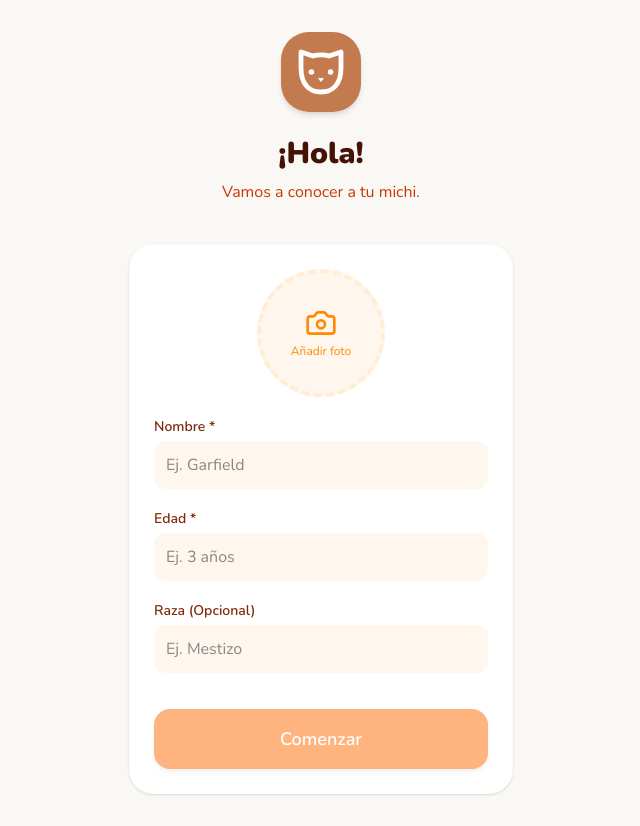
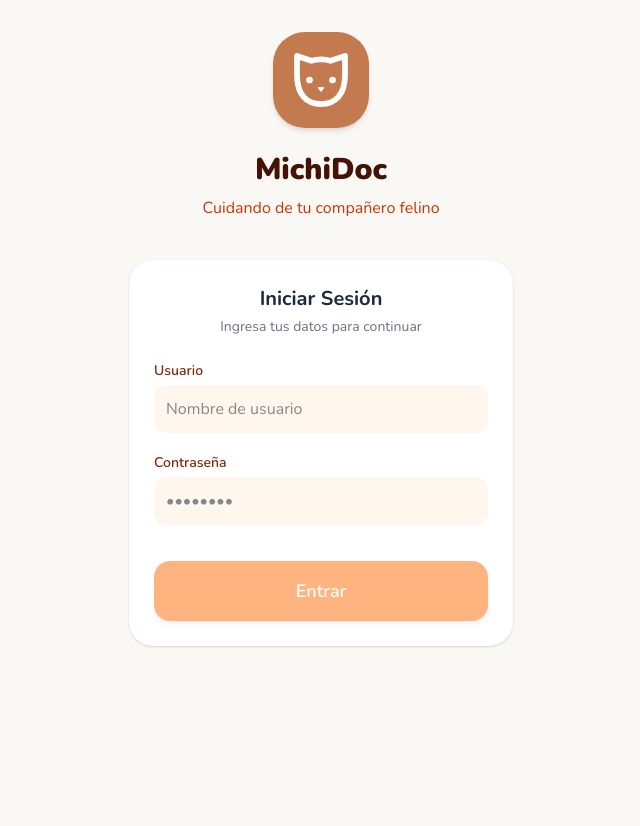
Before and after one commit to marcogugliandolo/michidoc, a React (Vite) app: page / in a window 1280 px wide. Shown: the whole page, without its empty margins (319-959 px from the left). After the commit the page ends 800 px from the top, so only its background shows below. Built offline with nearby package versions, Linux system fonts and the light colour scheme.

Commit message:
feat: add authentication and improve UI labels
Implement authentication layer to gate access and update camera prompt text to explicitly mention gallery access for better user guidance.

```diff
--- a/src/App.tsx
+++ b/src/App.tsx
@@ -1,6 +1,7 @@
 import { useEffect, useState } from 'react';
 import { CatProfile, HistoryRecord, PainResult, BCSResult } from './types';
-import { getProfile, saveProfile, getHistory, addHistoryRecord, clearData } from './db';
+import { getProfile, saveProfile, getHistory, addHistoryRecord, clearData, getAuthState, setAuthState } from './db';
+import { Login } from './components/Login';
 import { ProfileSetup } from './components/ProfileSetup';
 import { Home } from './components/Home';
 import { PainCheck } from './components/PainCheck';
@@ -9,6 +10,7 @@ import { History as HistoryView } from './components/History';
 import { Loader2 } from 'lucide-react';
 
 export default function App() {
+  const [isAuthenticated, setIsAuthenticated] = useState(false);
   const [profile, setProfile] = useState<CatProfile | null>(null);
   const [history, setHistory] = useState<HistoryRecord[]>([]);
   const [loading, setLoading] = useState(true);
@@ -16,14 +18,28 @@ export default function App() {
 
   useEffect(() => {
     async function loadData() {
-      const p = await getProfile();
-      const h = await getHistory();
-      setProfile(p);
-      setHistory(h);
+      const auth = await getAuthState();
+      setIsAuthenticated(auth);
+
+      if (auth) {
+        const p = await getProfile();
+        const h = await getHistory();
+        setProfile(p);
+        setHistory(h);
+      }
       setLoading(false);
     }
     loadData();
   }, []);
+
+  const handleLogin = async () => {
+    await setAuthState(true);
+    setIsAuthenticated(true);
+    const p = await getProfile();
+    const h = await getHistory();
+    setProfile(p);
+    setHistory(h);
+  };
 
   const handleProfileComplete = async (p: CatProfile) => {
     await saveProfile(p);
@@ -31,8 +47,9 @@ export default function App() {
   };
 
   const handleReset = async () => {
-    if (confirm("¿Estás seguro de que deseas borrar los datos de tu gato? Esto no se puede deshacer.")) {
+    if (confirm("¿Estás seguro de que deseas cerrar sesión y borrar los datos de tu gato? Esto no se puede deshacer.")) {
       await clearData();
+      setIsAuthenticated(false);
       setProfile(null);
       setHistory([]);
       setCurrentView('home');
@@ -76,7 +93,9 @@ export default function App() {
 
   return (
     <div className="min-h-screen bg-[#faf8f5] text-gray-900 font-sans selection:bg-orange-200">
-      {!profile ? (
+      {!isAuthenticated ? (
+        <Login onLogin={handleLogin} />
+      ) : !profile ? (
         <ProfileSetup onComplete={handleProfileComplete} />
       ) : (
         <>
--- a/src/components/BCSCheck.tsx
+++ b/src/components/BCSCheck.tsx
@@ -100,7 +100,7 @@ export function BCSCheck({ onBack, onSave }: { onBack: () => void, onSave: (phot
               className="w-full aspect-[3/4] rounded-2xl border-2 border-dashed border-orange-200 bg-orange-50 flex flex-col items-center justify-center text-orange-500 hover:bg-orange-100 transition-colors p-2 text-center"
             >
               <Camera size={32} className="mb-2" />
-              <span className="text-xs font-medium">Añadir foto</span>
+              <span className="text-xs font-medium">Cámara o<br/>Galería</span>
             </button>
           ) : (
             <div className="relative">
@@ -126,7 +126,7 @@ export function BCSCheck({ onBack, onSave }: { onBack: () => void, onSave: (phot
               className="w-full aspect-[3/4] rounded-2xl border-2 border-dashed border-orange-200 bg-orange-50 flex flex-col items-center justify-center text-orange-500 hover:bg-orange-100 transition-colors p-2 text-center"
             >
               <Camera size={32} className="mb-2" />
-              <span className="text-xs font-medium">Añadir foto</span>
+              <span className="text-xs font-medium">Cámara o<br/>Galería</span>
             </button>
           ) : (
             <div className="relative">
--- /dev/null
+++ b/src/components/Login.tsx
@@ -0,0 +1,81 @@
+import React, { useState } from 'react';
+import { motion } from 'motion/react';
+import { Card, Button } from './ui';
+import { Logo } from './Logo';
+
+export function Login({ onLogin }: { onLogin: () => void }) {
+  const [username, setUsername] = useState('');
+  const [password, setPassword] = useState('');
+  const [error, setError] = useState('');
+
+  const handleSubmit = (e: React.FormEvent) => {
+    e.preventDefault();
+    if (username.trim().toLowerCase() === 'marco' && password === 'marco2026') {
+      setError('');
+      onLogin();
+    } else {
+      setError('Usuario o contraseña incorrectos.');
+    }
+  };
+
+  return (
+    <motion.div
+      initial={{ opacity: 0, y: 20 }}
+      animate={{ opacity: 1, y: 0 }}
+      className="p-4 sm:p-8 max-w-md mx-auto pt-12"
+    >
+      <div className="text-center mb-10 flex flex-col items-center">
+        <Logo className="w-24 h-24 mb-6 shadow-md rounded-[32px]" />
+        <h1 className="text-3xl font-black text-orange-950 mb-2">MichiDoc</h1>
+        <p className="text-orange-700 font-medium">Cuidando de tu compañero felino</p>
+      </div>
+
+      <Card>
+        <form onSubmit={handleSubmit} className="space-y-5">
+          <div className="text-center mb-6">
+            <h2 className="text-xl font-bold text-gray-800">Iniciar Sesión</h2>
+            <p className="text-sm text-gray-500 mt-1">Ingresa tus datos para continuar</p>
+          </div>
+
+          <div>
+            <label className="block text-sm font-semibold text-orange-900 mb-1">Usuario</label>
+            <input
+              type="text"
+              required
+              value={username}
+              onChange={e => setUsername(e.target.value)}
+              className="w-full rounded-xl bg-orange-50 border-transparent focus:bg-white focus:border-orange-400 focus:ring-2 focus:ring-orange-200 p-3 transition-all"
+              placeholder="Nombre de usuario"
+            />
+          </div>
+
+          <div>
+            <label className="block text-sm font-semibold text-orange-900 mb-1">Contraseña</label>
+            <input
+              type="password"
+              required
+              value={password}
+              onChange={e => setPassword(e.target.value)}
+              className="w-full rounded-xl bg-orange-50 border-transparent focus:bg-white focus:border-orange-400 focus:ring-2 focus:ring-orange-200 p-3 transition-all"
+              placeholder="••••••••"
+            />
+          </div>
+
+          {error && (
+            <p className="text-red-500 text-sm text-center font-medium">{error}</p>
+          )}
+
+          <Button
+            type="submit"
+            size="lg"
+            className="w-full mt-4"
+            disabled={!username || !password}
+          >
+            Entrar
+          </Button>
+
+        </form>
+      </Card>
+    </motion.div>
+  );
+}
--- a/src/components/PainCheck.tsx
+++ b/src/components/PainCheck.tsx
@@ -82,7 +82,7 @@ export function PainCheck({ onBack, onSave }: { onBack: () => void, onSave: (pho
           className="w-full aspect-square rounded-3xl border-2 border-dashed border-orange-200 bg-orange-50 flex flex-col items-center justify-center text-orange-500 hover:bg-orange-100 transition-colors"
         >
           <Camera size={48} className="mb-4" />
-          <span className="font-semibold text-lg">Tomar o subir foto</span>
+          <span className="font-semibold text-lg">Cámara o Galería</span>
         </button>
       ) : (
         <div className="relative">
--- a/src/components/ProfileSetup.tsx
+++ b/src/components/ProfileSetup.tsx
@@ -54,7 +54,8 @@ export function ProfileSetup({ onComplete }: { onComplete: (p: CatProfile) => vo
               ) : (
                 <div className="flex flex-col items-center">
                   <Camera size={32} />
-                  <span className="text-xs font-medium mt-1">Añadir foto</span>
+                  <span className="text-xs font-medium mt-1">Cámara o</span>
+                  <span className="text-xs font-medium">Galería</span>
                 </div>
               )}
             </button>
--- a/src/db.ts
+++ b/src/db.ts
@@ -20,7 +20,18 @@ export async function addHistoryRecord(record: HistoryRecord): Promise<void> {
   await update(HISTORY_KEY, (val = []) => [record, ...val]);
 }
 
+const AUTH_KEY = 'michidoc_auth';
+
+export async function getAuthState(): Promise<boolean> {
+  return await get(AUTH_KEY) || false;
+}
+
+export async function setAuthState(isLoggedIn: boolean): Promise<void> {
+  await set(AUTH_KEY, isLoggedIn);
+}
+
 export async function clearData(): Promise<void> {
   await set(PROFILE_KEY, null);
   await set(HISTORY_KEY, []);
+  await set(AUTH_KEY, false);
 }
```
